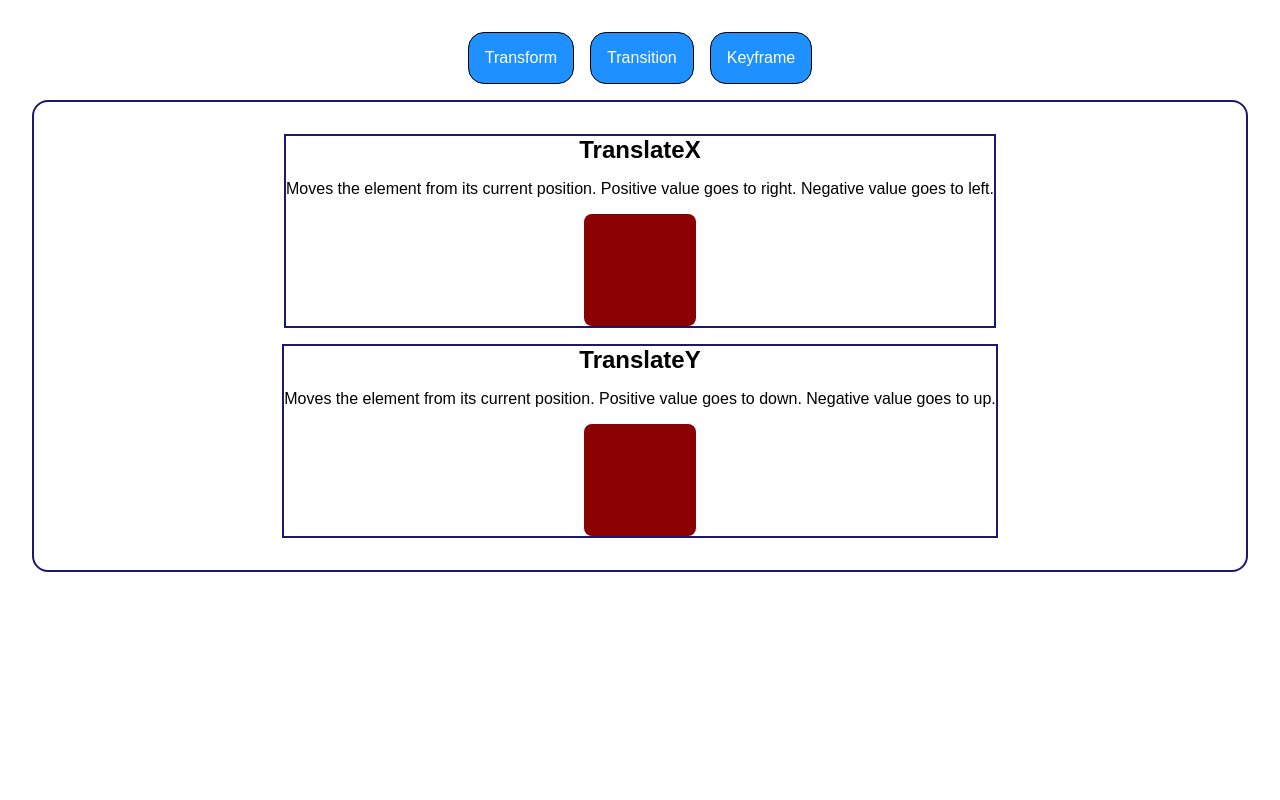
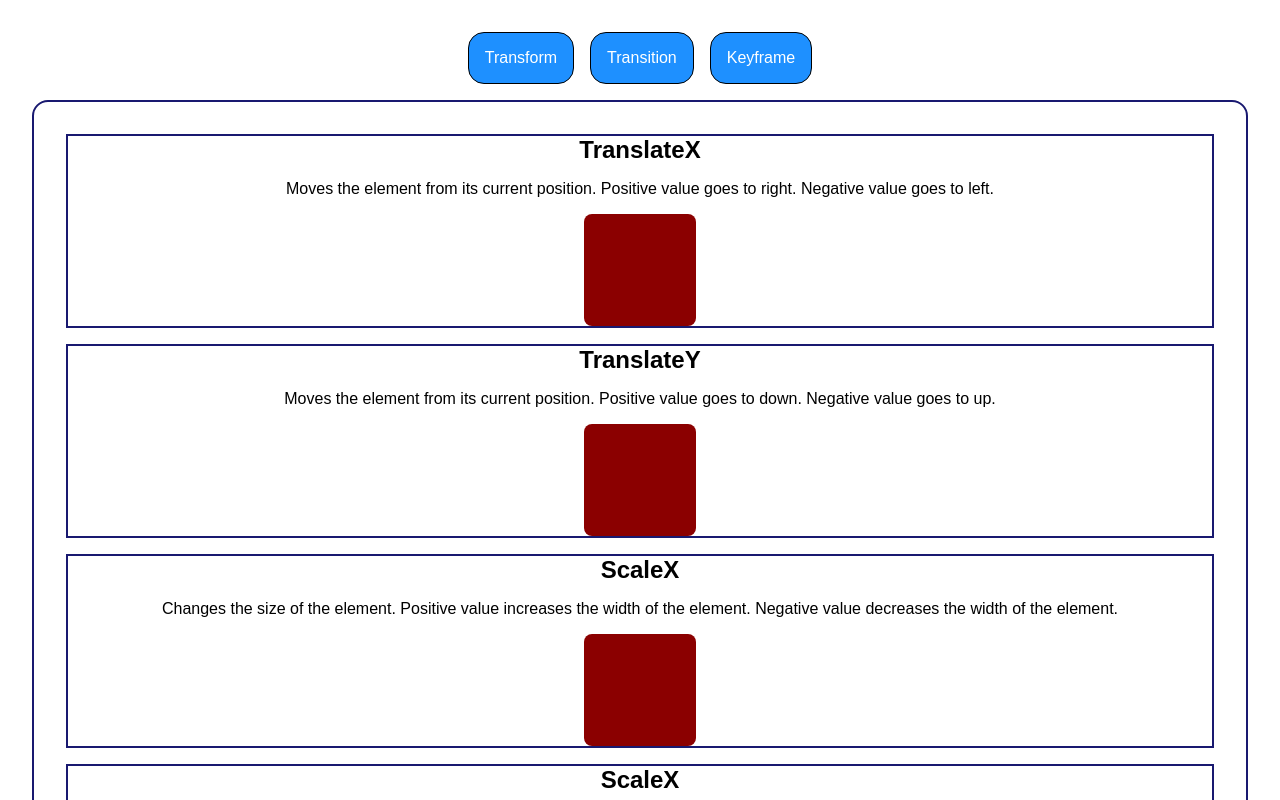
Before and after one commit to andrebarros7201/transform-transition-keyframe-demo, a website built with webpack: page src/index.html in a window 1280 px wide. Both pictures are taken after a click on the button "Transform". Shown: the top 800 px of the page. Built offline with nearby package versions, Linux system fonts and the light colour scheme.

Commit message:
scaleX and scaleY

```diff
--- a/src/demos/transform.js
+++ b/src/demos/transform.js
@@ -40,6 +40,49 @@ const translateY = () => {
 
   contentDiv.appendChild(div);
 };
+const scaleX = () => {
+  const contentDiv = document.querySelector("#content");
+
+  const div = document.createElement("div");
+  const title = document.createElement("h2");
+  title.textContent = "ScaleX";
+
+  const paragraph = document.createElement("p");
+  paragraph.textContent = `Changes the size of the element.
+  Positive value increases the width of the element.
+  Negative value decreases the width of the element.`;
+
+  const square = document.createElement("div");
+  square.classList.add("scaleX");
+
+  div.appendChild(title);
+  div.appendChild(paragraph);
+  div.appendChild(square);
+
+  contentDiv.appendChild(div);
+};
+
+const scaleY = () => {
+  const contentDiv = document.querySelector("#content");
+
+  const div = document.createElement("div");
+  const title = document.createElement("h2");
+  title.textContent = "ScaleX";
+
+  const paragraph = document.createElement("p");
+  paragraph.textContent = `Changes the size of the element.
+  Positive value increases the height of the element.
+  Negative value decreases the height of the element.`;
+
+  const square = document.createElement("div");
+  square.classList.add("scaleY");
+
+  div.appendChild(title);
+  div.appendChild(paragraph);
+  div.appendChild(square);
+
+  contentDiv.appendChild(div);
+};
 const transformAll = () => {
   const contentDiv = document.querySelector("#content");
 
@@ -48,6 +91,8 @@ const transformAll = () => {
   }
   translateX();
   translateY();
+  scaleX();
+  scaleY();
 };
 
 export { transformAll };
--- a/src/style.css
+++ b/src/style.css
@@ -52,8 +52,10 @@ nav{
     align-items: center;
     gap: 1rem;
     border: 2px solid midnightblue;
+    width: 100%;
 }
 
+/* Demo squares*/
 #content > div > div{
     height: 7rem;
     width: 7rem;
@@ -73,3 +75,11 @@ p{
 .translateY:hover{
     transform: translateY(1rem);
 }
+
+.scaleX:hover{
+    transform: scaleX(1.2);
+}
+
+.scaleY:hover{
+    transform: scaleY(1.2);
+}
```
